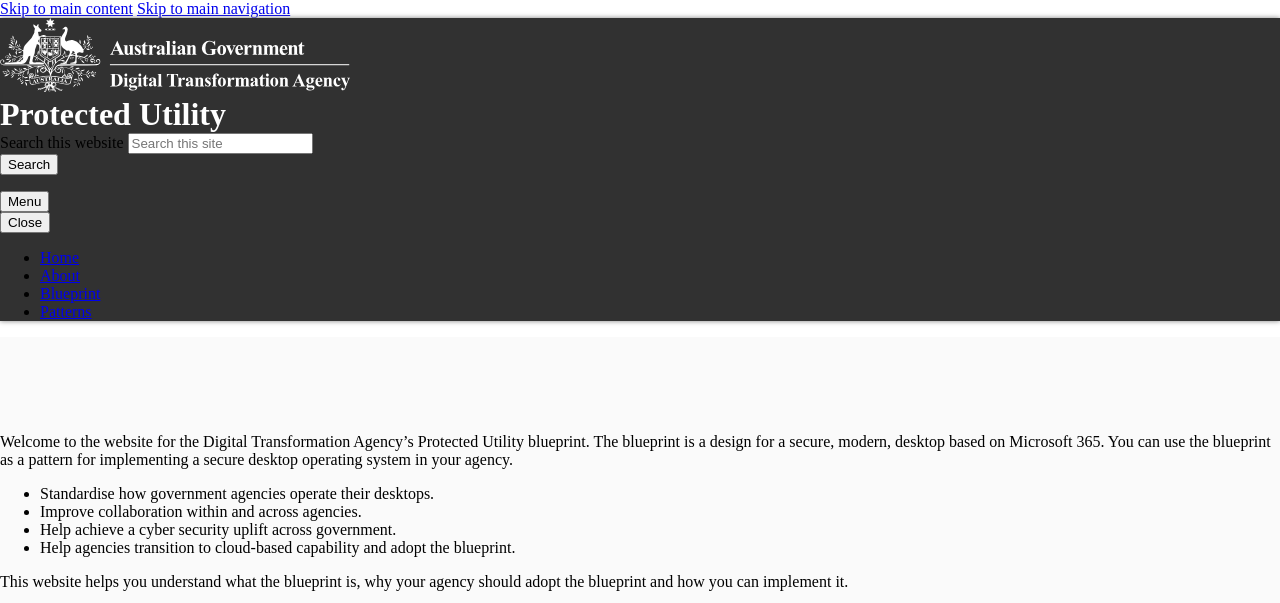
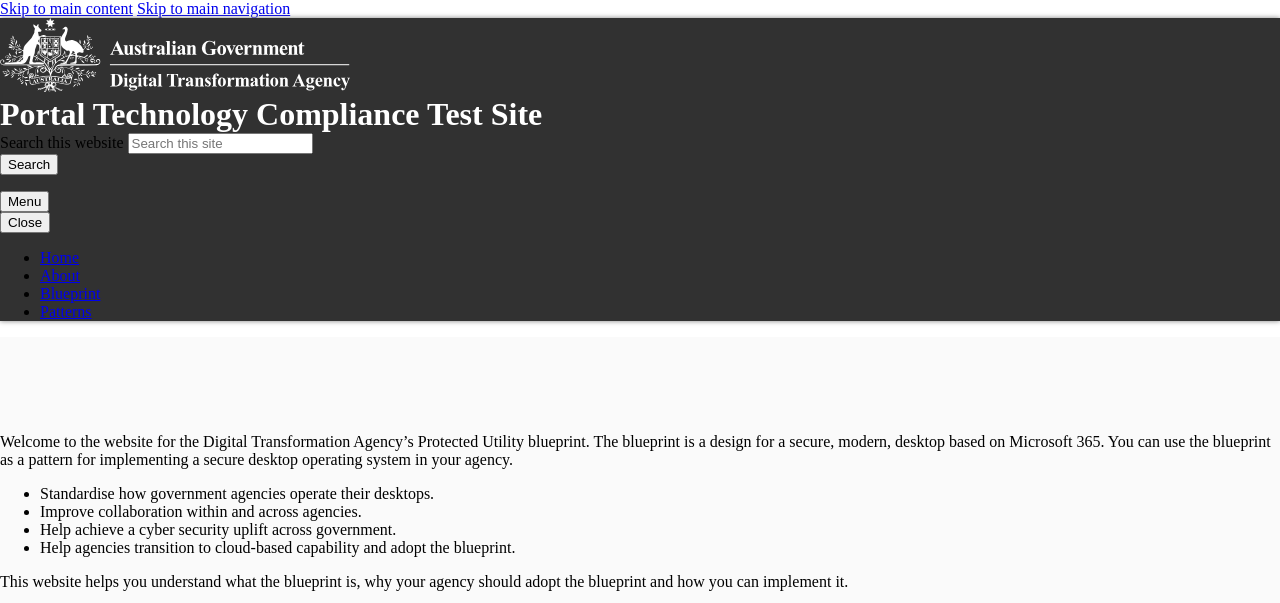
Before and after one commit to mlthurtell/testcompliancehosting, a Jekyll site: the page built from index.md, in a window 1280 px wide and 900 px high, cut to the strip 0-603 px from the top of the window. Built offline with Jekyll 4.4.1, drawn with Linux system fonts in a browser that asks for light colours; comment, search, counter and statistics services are not loaded.

Commit message:
fix baseurl

```diff
--- a/_config.yml
+++ b/_config.yml
@@ -2,10 +2,10 @@
 #
 
 # Site settings
-title: Protected Utility
+title: Portal Technology Compliance Test Site
 description: > # this means to ignore newlines until "baseurl:"
 
-baseurl: "" # the subpath of your site, e.g. /blog
+baseurl: "/testcompliancehosting" # the subpath of your site, e.g. /blog
 
 markdown: kramdown
 
```
